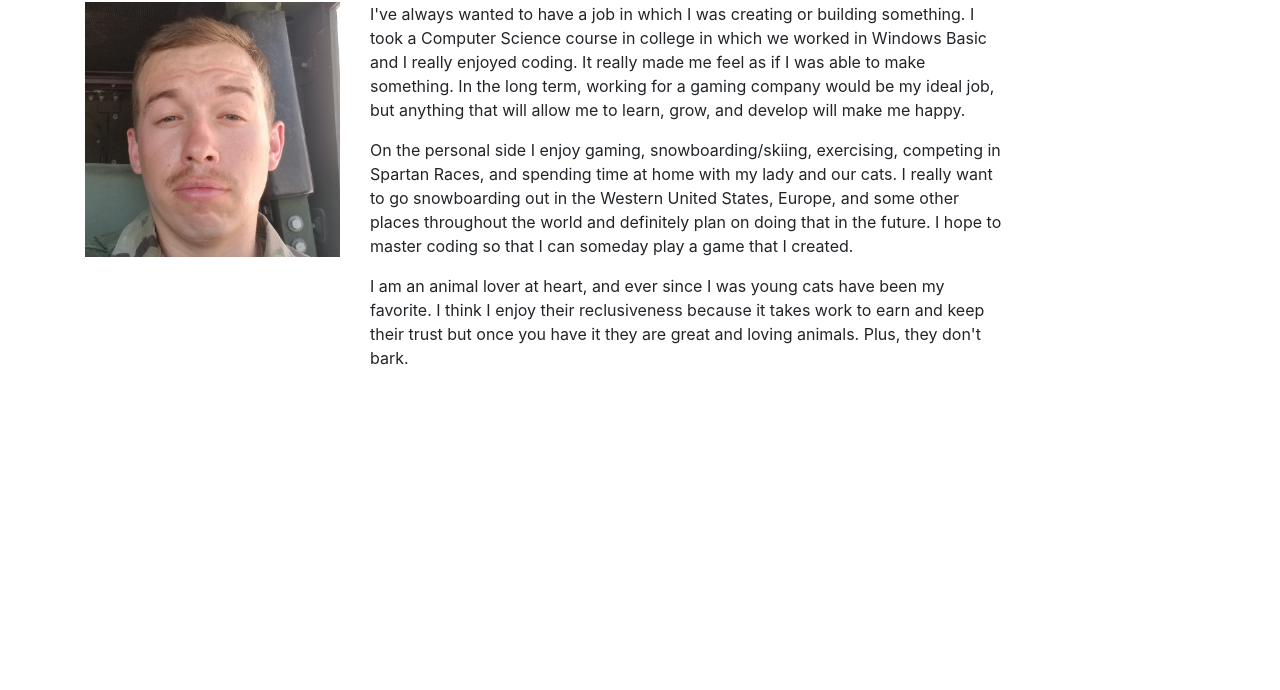
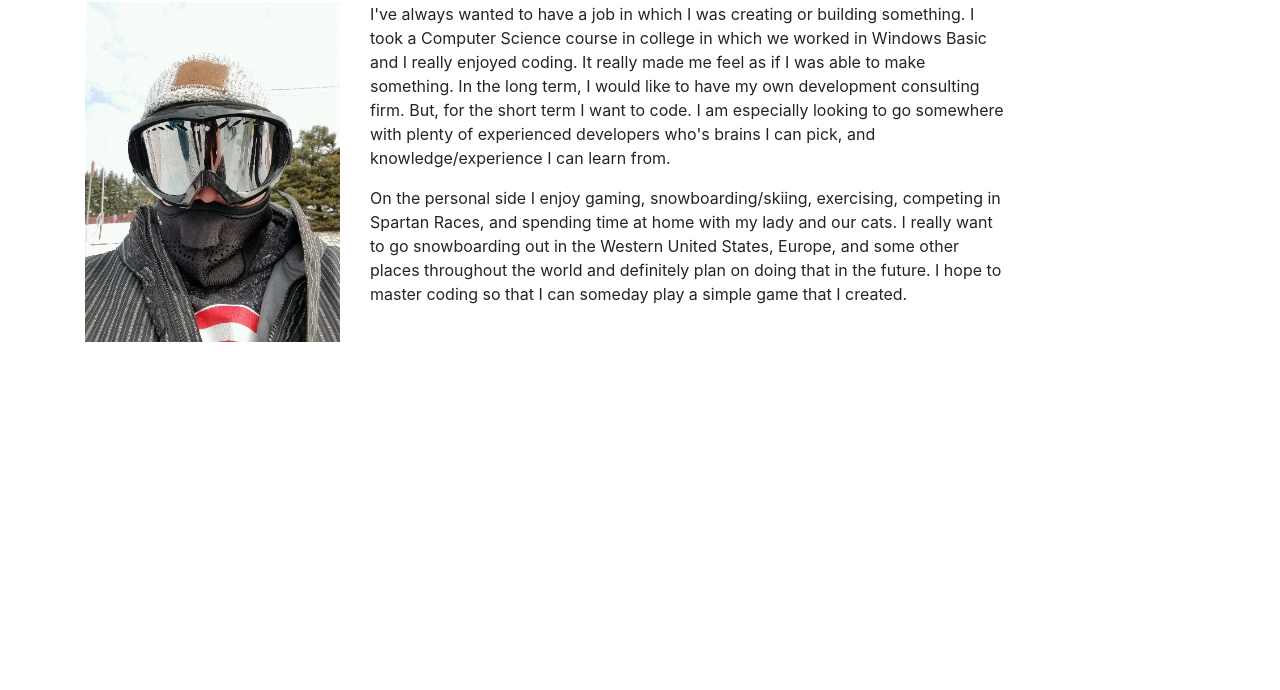
Before and after one commit to natedogg484/bootstrap-portfolio, a plain HTML site: page index.html in a window 1280 px wide. Shown: the part 110-800 px from the top of the page. Drawn offline with nearby package versions, Linux system fonts and the light colour scheme.

Commit message:
picture update

```diff
--- a/index.html
+++ b/index.html
@@ -68,16 +68,17 @@
         </div>
         <div class="row">
             <div class="col-md-3">
-                <img src="assets\images\IMG_20180818_121815_438.jpg" class="img-fluid">
+                <img src="assets\images\Faceshot.png" class="img-fluid">
             </div>
             <div class="col-md-7">
                 <p>
                     I've always wanted to have a job in which I was creating or building something. I took a Computer
                     Science course in college in which we worked in Windows Basic and I really enjoyed coding. It
-                    really
-                    made me feel as if I was able to make something. In the long term, working for a gaming company
-                    would
-                    be my ideal job, but anything that will allow me to learn, grow, and develop will make me happy.
+                    really made me feel as if I was able to make something. In the long term, I would like to have my
+                    own
+                    development consulting firm. But, for the short term I want to code. I am especially looking to go
+                    somewhere with plenty of experienced developers who's brains I can pick, and knowledge/experience I
+                    can learn from.
                 </p>
 
                 <p>
@@ -86,15 +87,10 @@
                     spending time at home with my lady and our cats.
                     I really want to go snowboarding out in the Western United States, Europe, and some other places
                     throughout the world and definitely plan on doing that
-                    in the future. I hope to master coding so that I can someday play a game that I created.
+                    in the future. I hope to master coding so that I can someday play a simple game that I created.
                 </p>
 
-                <p>
-                    I am an animal lover at heart, and ever since I was young cats have been my favorite. I think I
-                    enjoy
-                    their reclusiveness because it takes work to earn and keep their trust
-                    but once you have it they are great and loving animals. Plus, they don't bark.
-                </p>
+
             </div>
             <div class="col-md-2"></div>
         </div>
```
Also changed, not shown: assets/images/Faceshot.png (added).
